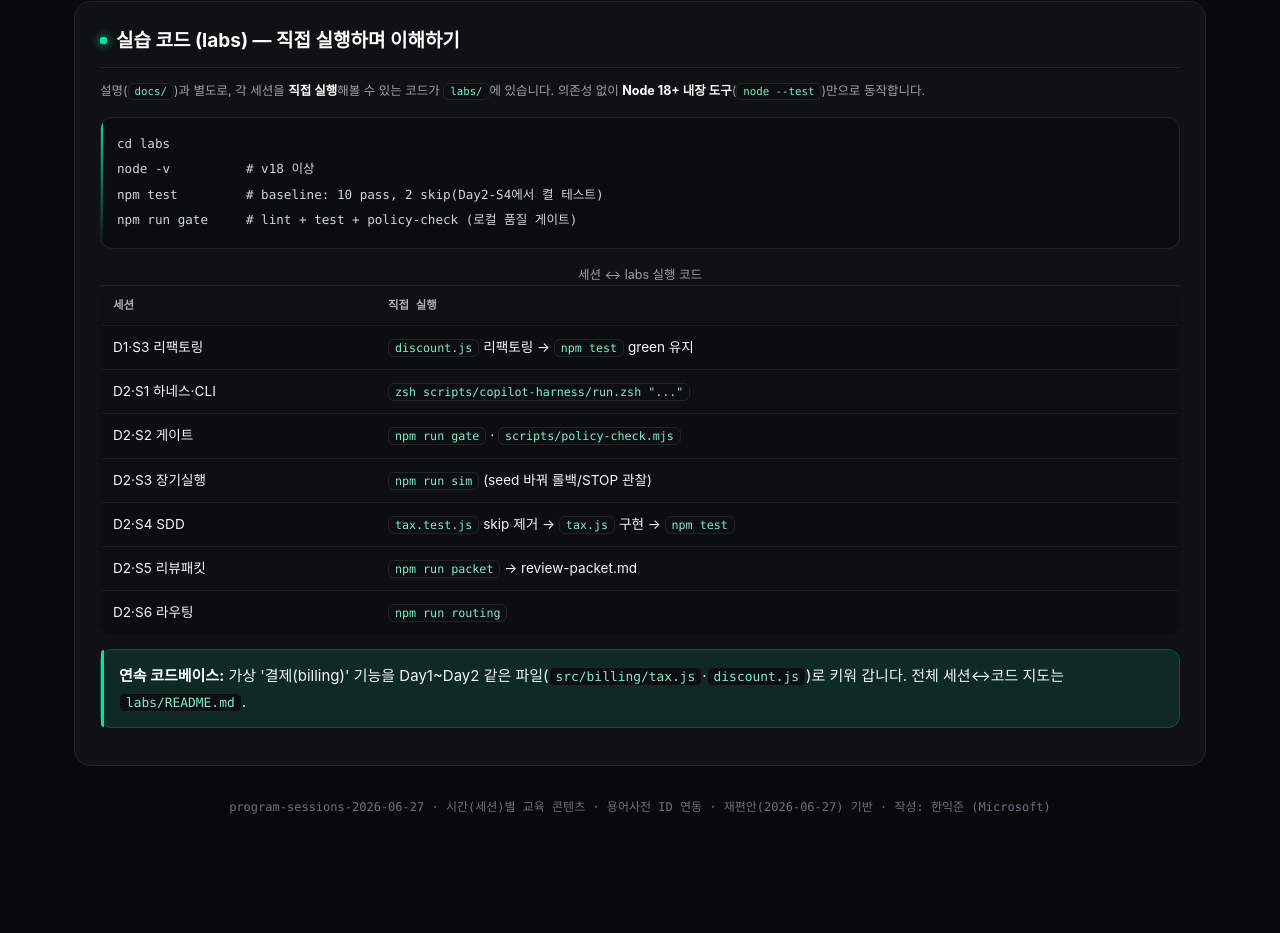
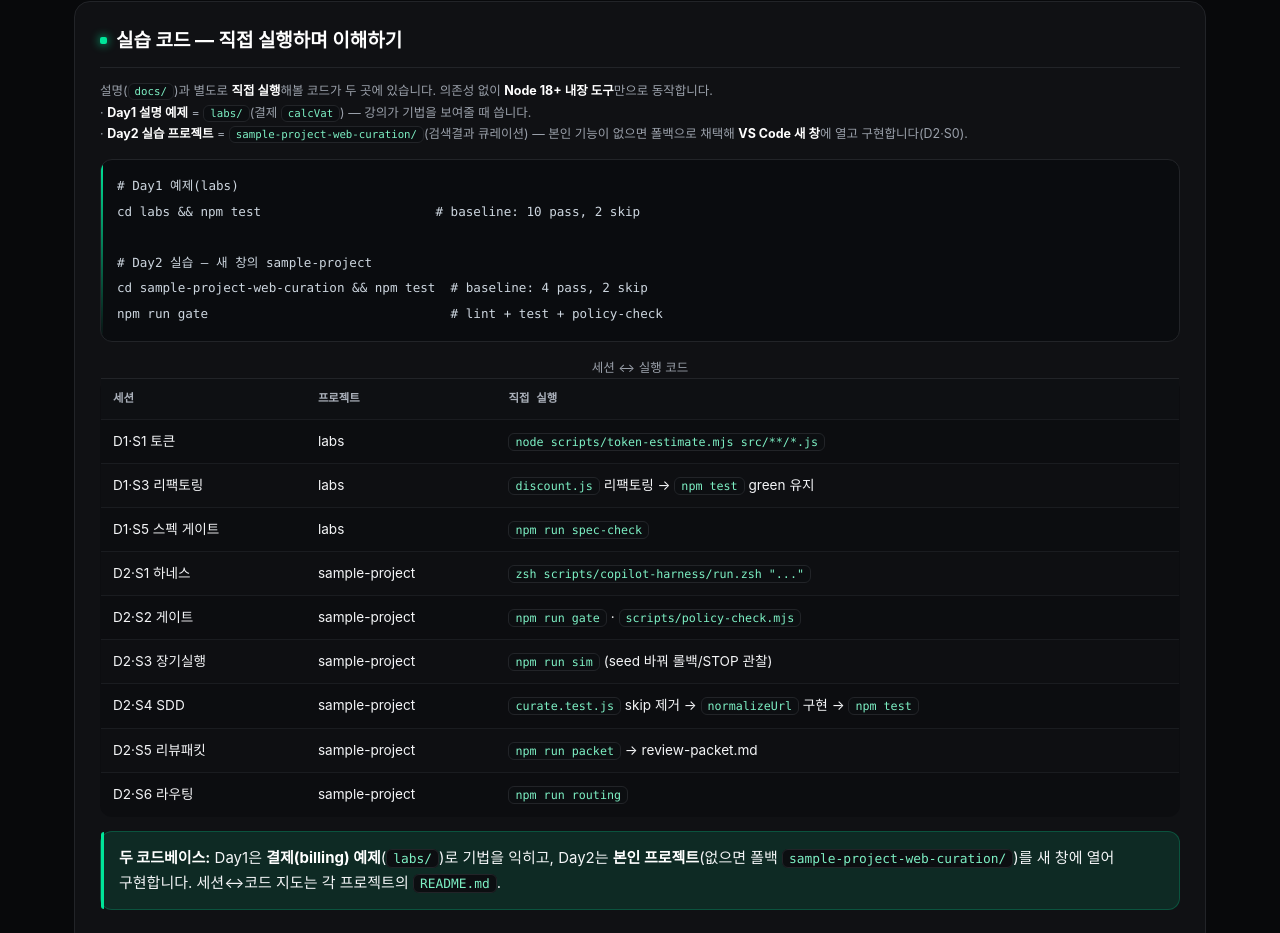
Before and after one commit to ijhan-biz/ghcp-sessions, a plain HTML site: page docs/index.html in a window 1280 px wide. Shown: the part 2498-3431 px from the top of the page. Before the commit the page ends 3405 px from the top, so only its background shows below. Drawn offline with Linux system fonts and the light colour scheme.

Commit message:
fix(course): Day1(결제 예제)↔Day2(sample-project) 서사 일관성 정정
전체 가상 점검(현재 기준)에서 발견한 이음새 2건:
- d1-s0 예제 시나리오: 'billing이 이후 모든 세션에 이어진다'→'Day1 설명예제=billing / Day2 실습=본인·sample-project(새 창)' 역할 구분.
- 포털 index + 루트 README '연속 코드베이스(billing Day1~Day2)' 문구/표를 두 코드베이스 모델로 정정(D2·S1~S6 = sample-project, D2·S4 = curate.test.js/normalizeUrl).

```diff
--- a/docs/index.html
+++ b/docs/index.html
@@ -94,26 +94,32 @@
 </section>
 
 <section class="section" id="labs">
-  <h2>실습 코드 (labs) — 직접 실행하며 이해하기</h2>
-  <p class="small">설명(<code>docs/</code>)과 별도로, 각 세션을 <strong>직접 실행</strong>해볼 수 있는 코드가 <code>labs/</code>에 있습니다. 의존성 없이 <strong>Node 18+ 내장 도구</strong>(<code>node --test</code>)만으로 동작합니다.</p>
-  <pre><code>cd labs
-node -v          # v18 이상
-npm test         # baseline: 10 pass, 2 skip(Day2-S4에서 켤 테스트)
-npm run gate     # lint + test + policy-check (로컬 품질 게이트)</code></pre>
+  <h2>실습 코드 — 직접 실행하며 이해하기</h2>
+  <p class="small">설명(<code>docs/</code>)과 별도로 <strong>직접 실행</strong>해볼 코드가 두 곳에 있습니다. 의존성 없이 <strong>Node 18+ 내장 도구</strong>만으로 동작합니다.<br>
+    · <strong>Day1 설명 예제</strong> = <code>labs/</code>(결제 <code>calcVat</code>) — 강의가 기법을 보여줄 때 씁니다.<br>
+    · <strong>Day2 실습 프로젝트</strong> = <code>sample-project-web-curation/</code>(검색결과 큐레이션) — 본인 기능이 없으면 폴백으로 채택해 <strong>VS Code 새 창</strong>에 열고 구현합니다(D2·S0).</p>
+  <pre><code># Day1 예제(labs)
+cd labs &amp;&amp; npm test                       # baseline: 10 pass, 2 skip
+
+# Day2 실습 — 새 창의 sample-project
+cd sample-project-web-curation &amp;&amp; npm test  # baseline: 4 pass, 2 skip
+npm run gate                                # lint + test + policy-check</code></pre>
   <table>
-    <caption class="small">세션 ↔ labs 실행 코드</caption>
-    <thead><tr><th>세션</th><th>직접 실행</th></tr></thead>
+    <caption class="small">세션 ↔ 실행 코드</caption>
+    <thead><tr><th>세션</th><th>프로젝트</th><th>직접 실행</th></tr></thead>
     <tbody>
-      <tr><td>D1·S3 리팩토링</td><td><code>discount.js</code> 리팩토링 → <code>npm test</code> green 유지</td></tr>
-      <tr><td>D2·S1 하네스·CLI</td><td><code>zsh scripts/copilot-harness/run.zsh "..."</code></td></tr>
-      <tr><td>D2·S2 게이트</td><td><code>npm run gate</code> · <code>scripts/policy-check.mjs</code></td></tr>
-      <tr><td>D2·S3 장기실행</td><td><code>npm run sim</code> (seed 바꿔 롤백/STOP 관찰)</td></tr>
-      <tr><td>D2·S4 SDD</td><td><code>tax.test.js</code> skip 제거 → <code>tax.js</code> 구현 → <code>npm test</code></td></tr>
-      <tr><td>D2·S5 리뷰패킷</td><td><code>npm run packet</code> → review-packet.md</td></tr>
-      <tr><td>D2·S6 라우팅</td><td><code>npm run routing</code></td></tr>
+      <tr><td>D1·S1 토큰</td><td>labs</td><td><code>node scripts/token-estimate.mjs src/**/*.js</code></td></tr>
+      <tr><td>D1·S3 리팩토링</td><td>labs</td><td><code>discount.js</code> 리팩토링 → <code>npm test</code> green 유지</td></tr>
+      <tr><td>D1·S5 스펙 게이트</td><td>labs</td><td><code>npm run spec-check</code></td></tr>
+      <tr><td>D2·S1 하네스</td><td>sample-project</td><td><code>zsh scripts/copilot-harness/run.zsh "..."</code></td></tr>
+      <tr><td>D2·S2 게이트</td><td>sample-project</td><td><code>npm run gate</code> · <code>scripts/policy-check.mjs</code></td></tr>
+      <tr><td>D2·S3 장기실행</td><td>sample-project</td><td><code>npm run sim</code> (seed 바꿔 롤백/STOP 관찰)</td></tr>
+      <tr><td>D2·S4 SDD</td><td>sample-project</td><td><code>curate.test.js</code> skip 제거 → <code>normalizeUrl</code> 구현 → <code>npm test</code></td></tr>
+      <tr><td>D2·S5 리뷰패킷</td><td>sample-project</td><td><code>npm run packet</code> → review-packet.md</td></tr>
+      <tr><td>D2·S6 라우팅</td><td>sample-project</td><td><code>npm run routing</code></td></tr>
     </tbody>
   </table>
-  <div class="callout ok"><strong>연속 코드베이스:</strong> 가상 '결제(billing)' 기능을 Day1~Day2 같은 파일(<code>src/billing/tax.js</code>·<code>discount.js</code>)로 키워 갑니다. 전체 세션↔코드 지도는 <code>labs/README.md</code>.</div>
+  <div class="callout ok"><strong>두 코드베이스:</strong> Day1은 <strong>결제(billing) 예제</strong>(<code>labs/</code>)로 기법을 익히고, Day2는 <strong>본인 프로젝트</strong>(없으면 폴백 <code>sample-project-web-curation/</code>)를 새 창에 열어 구현합니다. 세션↔코드 지도는 각 프로젝트의 <code>README.md</code>.</div>
 </section>
 
 <footer>program-sessions-2026-06-27 · 시간(세션)별 교육 콘텐츠 · 용어사전 ID 연동 · 재편안(2026-06-27) 기반 · 작성: 한익준 (Microsoft)</footer>
```
Also changed, not shown: docs/d1-s0.html (+2 -2 lines), README.md.
